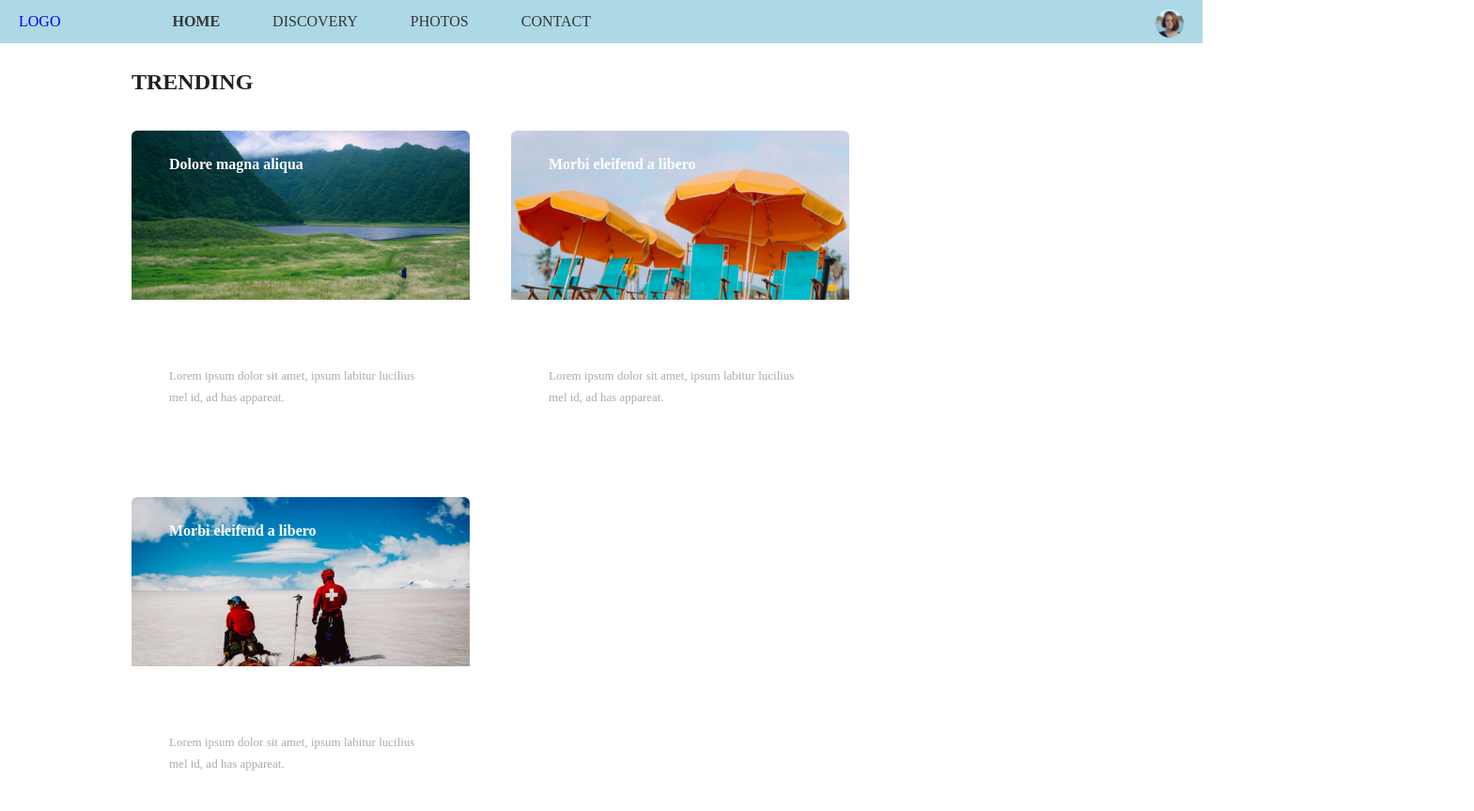
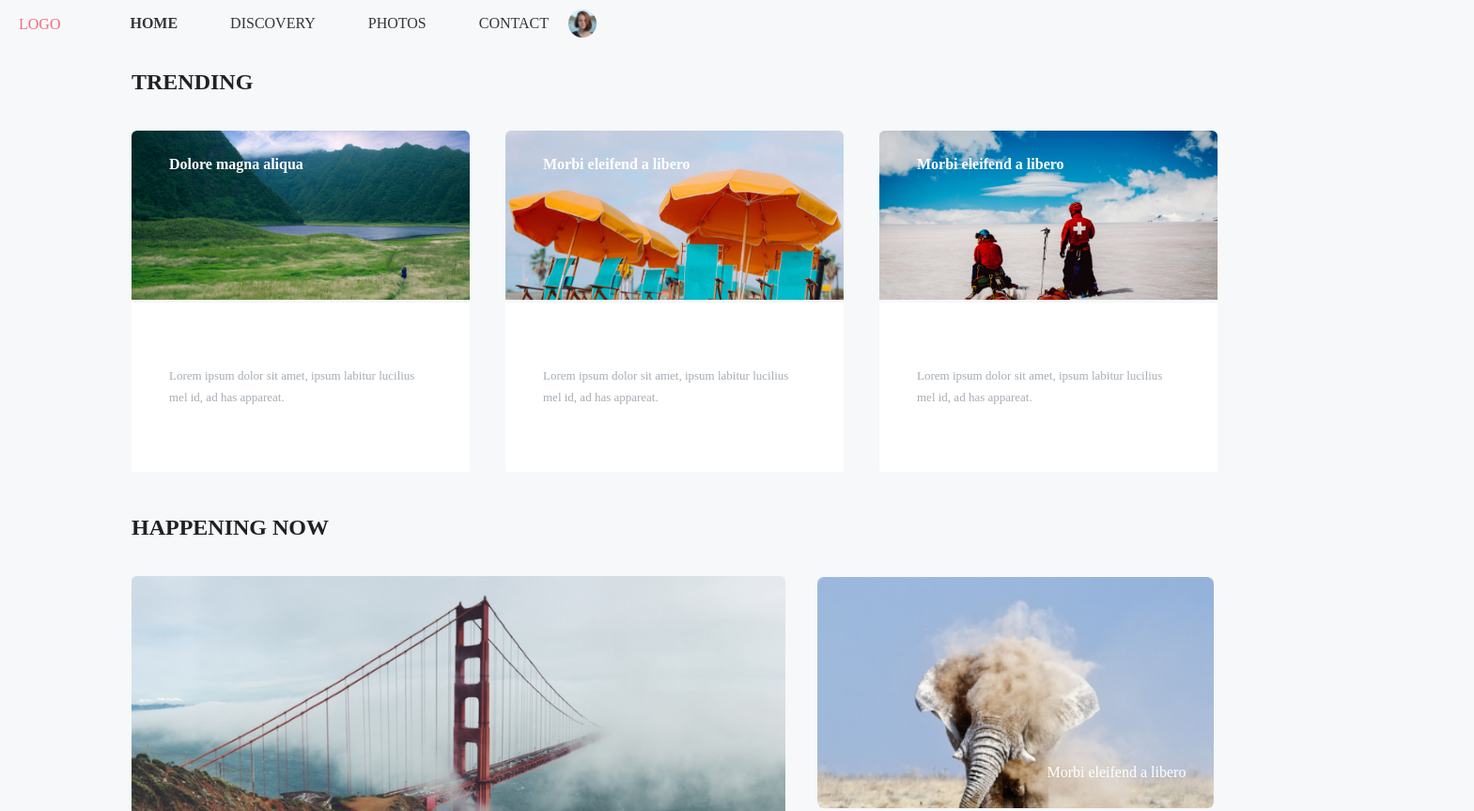
Before and after one commit to Meri-MG/Lesson-5-UniLab-positions, a plain HTML site: page index.html in a window 1280 px wide. Shown: the top 863 px of the page at 94% size, 1569 px wide, since content can reach past the window. Drawn offline with Linux system fonts and the light colour scheme.

Commit message:
fixed css
- changed width
- added containers

```diff
--- a/css/style.css
+++ b/css/style.css
@@ -1,27 +1,45 @@
+body{
+  background-color: #f6f8f9;
+}
+
 .container {
-  width: calc(1849px - 280px);
+  width: 1440px;
   margin: 0 auto;
 }
-
+.inner-container{
+  width: 1160px;
+  margin: 0 auto;
+}
 .header-wrapper {
-  background-color: lightblue;
+  background-color: #f6f8f9;
+  padding-left: 20px;
   position: fixed;
-  padding-left: 20px;
   top: 0;
-  left: 0;
   width: 100%;
   z-index: 50;
 }
 
+.header-wrapper .logo {
+  display: inline-block;
+  vertical-align: middle;
+  color: #FA6980;
+  /* margin-right: 92px;
+  margin-bottom: 15px; */
+}
+
+.header-wrapper .inner-container{
+  display: inline-block;
+}
+
 .header-wrapper .navigation {
   display: inline-block;
-  margin-left: 100px;
+  margin-left: 55px;
 }
 
 
 .header-wrapper .profile {
   display: inline-block;
-  position: absolute;
+  position: relative;
   right: 20px;
   top:10px;
 }
@@ -47,7 +65,8 @@
 
 .section1 {
   margin-top: 75px;
-  margin-left: 140px;
+  /* width: 100%; */
+  margin-bottom: 60px;
 }
 
 .section1 .section-titles {
@@ -61,8 +80,12 @@
   display: inline-block;
   width: 360px;
   height: 350px;
-  margin-right: 40px;
+  margin-right: 34px;
   margin-top: 40px;
+}
+
+.section1 .small-images:last-child{
+  margin-right: 0;
 }
 
 .section1 .small-images .image-wrapper {
@@ -82,9 +105,10 @@
   color: #A6ADB4;
   font-size: 13px;
   line-height: 23px;
-  width: 280px;
-  height: 38px;
-  margin: 66px 40px;
+  width: 360px;
+  height: 180px;
+  background-color: white;
+  padding: 66px 40px;
 }
 
 .section2 {
--- a/index.html
+++ b/index.html
@@ -11,8 +11,10 @@
 </head>
 
 <body>
+    <div class="container">
     <header class="header-wrapper">
         <a class="logo" href="#">LOGO</a>
+        <div class="inner-container">
         <nav class="navigation">
             <ul>
                 <li class="nav-li">
@@ -27,14 +29,15 @@
                 <li class="nav-li">
                     <a href="#">contact</a>
                 </li>
-
             </ul>
         </nav>
         <a class="profile" href="#">
             <img class="circled-image" src="images/nav-image.png" alt="nav-image">
         </a>
     </header>
-
+</div>
+    <div class="container">
+        <div class="inner-container">
             <section class="section1">
                 <h2 class="section-titles">trending</h2>
                 <div class="small-images">
@@ -42,7 +45,8 @@
                         <img src="images/Image1.png" alt="mountains">
                         <h3 class="small-image-title">Dolore magna aliqua</h3>
                     </div>
-            <p class="small-image-paragraph">Lorem ipsum dolor sit amet, ipsum labitur lucilius mel id, ad has appareat.
+                    <p class="small-image-paragraph">Lorem ipsum dolor sit amet, ipsum labitur lucilius mel id, ad has
+                        appareat.
                     </p>
                 </div>
 
@@ -51,7 +55,8 @@
                         <img src="images/image2.png" alt="beach">
                         <h3 class="small-image-title">Morbi eleifend a libero</h3>
                     </div>
-            <p class="small-image-paragraph">Lorem ipsum dolor sit amet, ipsum labitur lucilius mel id, ad has appareat.
+                    <p class="small-image-paragraph">Lorem ipsum dolor sit amet, ipsum labitur lucilius mel id, ad has
+                        appareat.
                     </p>
                 </div>
 
@@ -60,12 +65,14 @@
                         <img src="images/image3.png" alt="snow">
                         <h3 class="small-image-title">Morbi eleifend a libero</h3>
                     </div>
-            <p class="small-image-paragraph">Lorem ipsum dolor sit amet, ipsum labitur lucilius mel id, ad has appareat.
+                    <p class="small-image-paragraph">Lorem ipsum dolor sit amet, ipsum labitur lucilius mel id, ad has
+                        appareat.
                     </p>
                 </div>
             </section>
+        </div>
 
-    <div class="container">
+        <div class="inner-container">
         <section class="section2">
             <h2 class="section-titles">happening now</h2>
             <div class="big-images">
@@ -87,6 +94,7 @@
 
         </section>
     </div>
+    </div>
 </body>
 
 </html>
```
Lines whose indentation alone changed are shown as unchanged.
